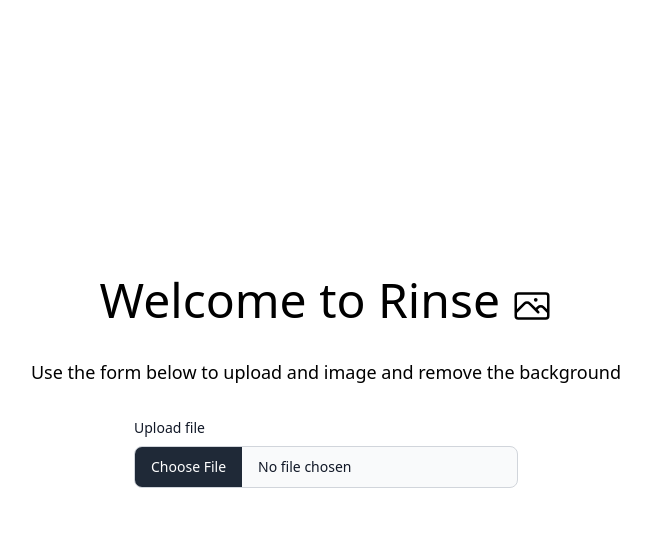
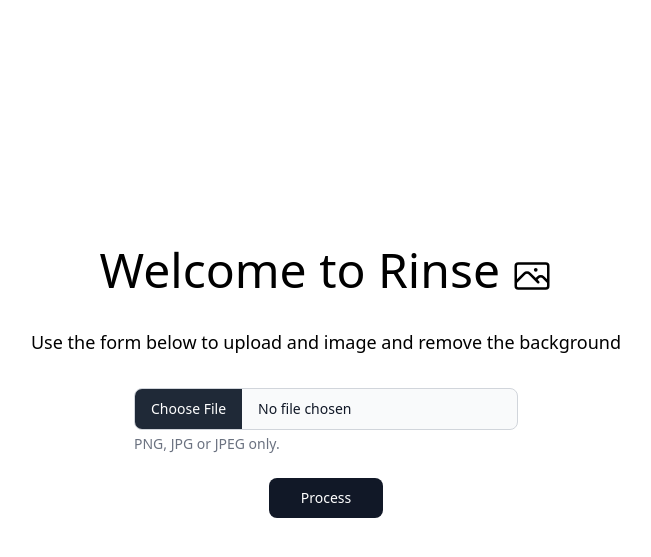
Before and after one commit to joefearnley/nobgr, a Flask app: page / in a window 1280 px wide. Shown: the top 557 px of the page, without its empty margins (314-965 px from the left). Run offline with Flask 2, Linux system fonts and the light colour scheme; style sheets or scripts are compiled from the project's sources; some libraries are stand-ins or nearby versions.

Commit message:
getting form validation working

```diff
--- a/app.py
+++ b/app.py
@@ -1,10 +1,50 @@
-from flask import Flask, render_template
+import os
+from flask import Flask, flash, redirect, url_for, request, render_template
+from werkzeug.utils import secure_filename
+from flask_wtf.csrf import CSRFProtect
 
+ALLOWED_EXTENSIONS = {'png', 'jpg', 'jpeg'}
+
+csrf = CSRFProtect()
 app = Flask(__name__)
 
-@app.route("/")
+SECRET_KEY = os.urandom(32)
+app.config['SECRET_KEY'] = SECRET_KEY
+
+csrf.init_app(app)
+
+def allowed_file(filename):
+    return '.' in filename and \
+           filename.rsplit('.', 1)[1].lower() in ALLOWED_EXTENSIONS
+
+@app.route('/')
 def index():
-    return render_template("index.html")
+    return render_template('index.html')
 
-if __name__ == '__main__':
-    app.run(debug=True)
+@app.post('/process-file')
+def process_file():
+    if 'file' not in request.files:
+        flash('Please select a file.')
+        return redirect(url_for('index'))
+
+    file = request.files['file']
+    if file.filename == '':
+        flash('Please select a file.')
+        return redirect(url_for('index'))
+
+    if file:
+        if not allowed_file(file.filename):
+            flash('Invalid file type. Please choose one of the accepted below.')
+            return redirect(url_for('index'))
+
+        filename = secure_filename(file.filename)
+
+        # proces flle...
+        print('processing file.....')
+
+        return redirect(url_for('download_file', name=filename))
+
+    return redirect(url_for('index'))
+
+# if __name__ == '__main__':
+#     app.run(debug=True)
--- a/templates/index.html
+++ b/templates/index.html
@@ -21,10 +21,21 @@
 
             <div class="flex justify-center">
                 <div class="mb-3 w-96">
-                    <form action="" class="my-6">
-                        <label class="text-sm font-medium text-gray-900 block mb-2" for="file-uplod">Upload file</label>
-                        <input class="block w-full cursor-pointer bg-gray-50 border border-gray-300 text-gray-900 focus:outline-none focus:border-transparent text-sm rounded-lg" aria-describedby="iamge-help" id="file-upload" type="file">
-                        <div class="mt-1 text-sm text-gray-500" id="image-help"></div>
+                    <form action="{{ url_for('process_file') }}" method="post" class="my-6" enctype="multipart/form-data">
+                        <input type="hidden" name="csrf_token" value="{{ csrf_token() }}"/>
+                        <label class="text-sm font-medium text-gray-900 block mb-2 sr-only" for="file">Upload file</label>
+                        <input class="block w-full cursor-pointer bg-gray-50 border border-gray-300 text-gray-900 focus:outline-none focus:border-transparent text-sm rounded-lg" aria-describedby="image-help" id="file" type="file" name="file">
+                        {% with messages = get_flashed_messages() %}
+                            {% if messages %}
+                            <div class="errors">
+                                {% for message in messages%}
+                                <p class="my-2 text-sm text-red-600 dark:text-red-500"><span class="font-medium">{{ message }}</span></p>
+                                {% endfor %}
+                            </div>
+                            {% endif %}
+                        {% endwith %}
+                        <div class="mt-1 text-sm text-gray-500" id="image-help">PNG, JPG or JPEG only.</div>
+                        <input type="submit" class="block mt-6 mx-auto cursor-pointer text-white bg-gray-900 hover:bg-gray-700 focus:ring-4 focus:outline-none focus:ring-gray-300 font-medium rounded-lg text-sm w-full sm:w-auto px-8 py-2.5 text-center dark:bg-gray-600 dark:hover:bg-gray-700 dark:focus:ring-gray-800" value="Process">
                     </form>
                 </div>
             </div>
```
